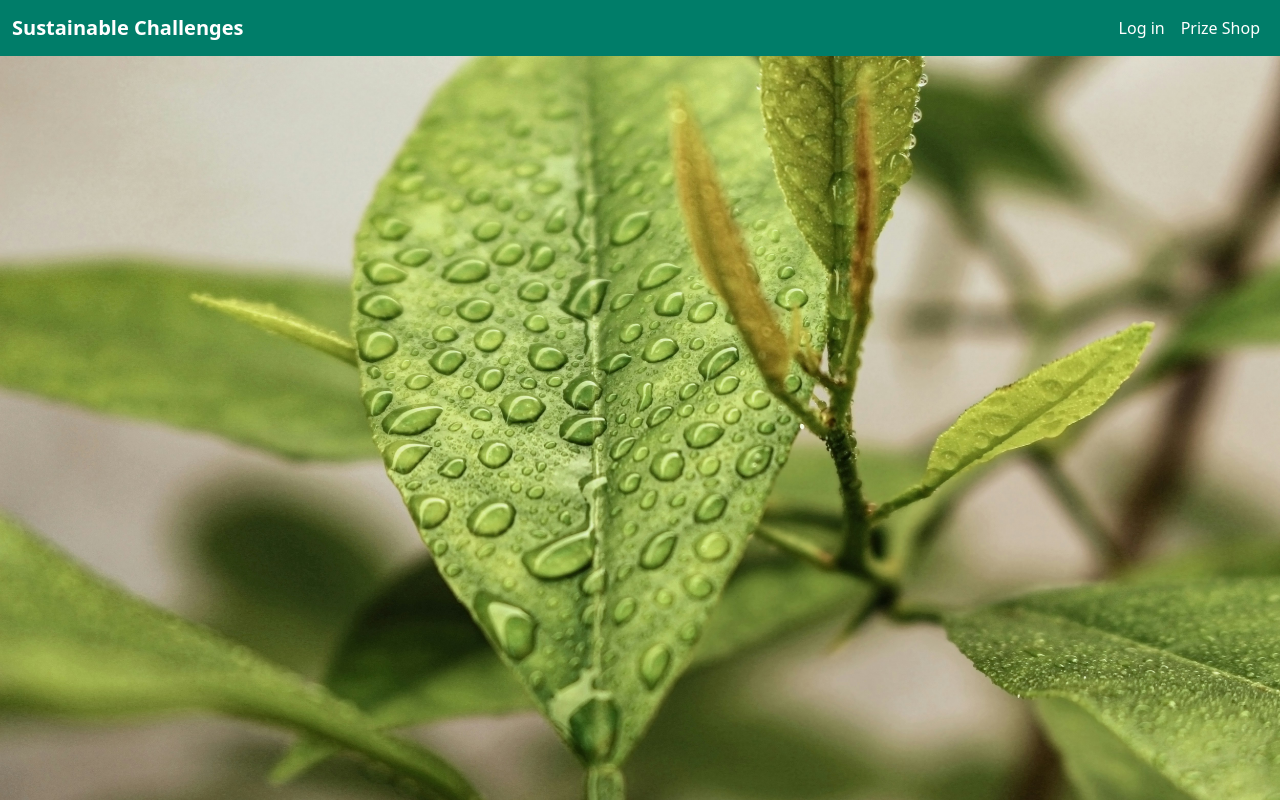
After one commit to group-software-dev-1/Persuasive-Gamification-of-Sustainability-on-Campus, a Django app: template sustainable_challenges/game/templates/game/base.html in a window 1280 px wide. The commit adds this page. Run offline with Django 5.2, Linux system fonts and the light colour scheme; the template is opened without the code that fills it, so the values that code supplies are empty.

Commit message:
Made Default landing page

```diff
--- a/sustainable_challenges/game/static/css/style.css
+++ b/sustainable_challenges/game/static/style.css
@@ -1,5 +1,5 @@
-#main {
-    background-image: url(../melanfolia-HSr_FUzDH2w-unsplash.jpg);
+body {
+    background-image: url(./melanfolia-HSr_FUzDH2w-unsplash.jpg);
     width: 100%;
     height: 100%;
     background-size: cover;
@@ -7,3 +7,7 @@
     background-position-y: center;
     background-position-x: center;
 }
+
+.navbar-nav .nav-link {
+    color: #fff;
+}
--- /dev/null
+++ b/sustainable_challenges/game/templates/game/base.html
@@ -0,0 +1,40 @@
+<html lang - "en">
+
+<head>
+    <title>Sustainable Challenges</title>
+    <meta name="viewport" content="width=device-width, initial-scale=1">
+    <link href="https://cdn.jsdelivr.net/npm/bootstrap@5.3.0-alpha1/dist/css/bootstrap.min.css" rel="stylesheet"
+        integrity="sha384-GLhlTQ8iRABdZLl6O3oVMWSktQOp6b7In1Zl3/Jr59b6EGGoI1aFkw7cmDA6j6gD" crossorigin="anonymous">
+    <script src="https://cdn.jsdelivr.net/npm/bootstrap@5.3.0-alpha1/dist/js/bootstrap.bundle.min.js"
+        integrity="sha384-w76AqPfDkMBDXo30jS1Sgez6pr3x5MlQ1ZAGC+nuZB+EYdgRZgiwxhTBTkF7CXvN"
+        crossorigin="anonymous"></script>
+    {% load static %}
+    <link rel="stylesheet" href="{% static 'style.css' %}" />
+    <nav class="navbar navbar-expand-lg navbar-dark" style="background-color: #007d69;">
+        <div class="container-fluid">
+            <a class="navbar-brand fw-bold" href="#">Sustainable Challenges</a>
+            <button class="navbar-toggler" type="button" data-bs-toggle="collapse"
+                data-bs-target="#navbarSupportedContent" aria-controls="navbarSupportedContent" aria-expanded="false"
+                aria-label="Toggle navigation">
+                <span class="navbar-toggler-icon"></span>
+            </button>
+            <div class="collapse navbar-collapse" id="navbarSupportedContent">
+                <ul class="navbar-nav ms-auto mb-2 mb-lg-0">
+                    <li class="nav-item">
+                        <a class="nav-link" href="/login">Log in</a>
+                    </li>
+                    <li class="nav-item">
+                        <a class="nav-link">Prize Shop</a>
+                    </li>
+                </ul>
+            </div>
+        </div>
+    </nav>
+</head>
+
+<body style="background-color: #007d69;">
+    {% block content %}
+    {% endblock %}
+</body>
+
+</html>
--- a/sustainable_challenges/sustainable_challenges/settings.py
+++ b/sustainable_challenges/sustainable_challenges/settings.py
@@ -125,5 +125,5 @@ STATIC_URL = 'static/'
 DEFAULT_AUTO_FIELD = 'django.db.models.BigAutoField'
 
 STATICFILES_DIRS = (
-    os.path.join(BASE_DIR, 'static'),
+    os.path.join(BASE_DIR, '/static'),
 )
```
Also changed, not shown: sustainable_challenges/game/static/index.css (added, +22 -0 lines), sustainable_challenges/game/templates/game/index.html (+12 -20 lines), sustainable_challenges/db.sqlite3.
